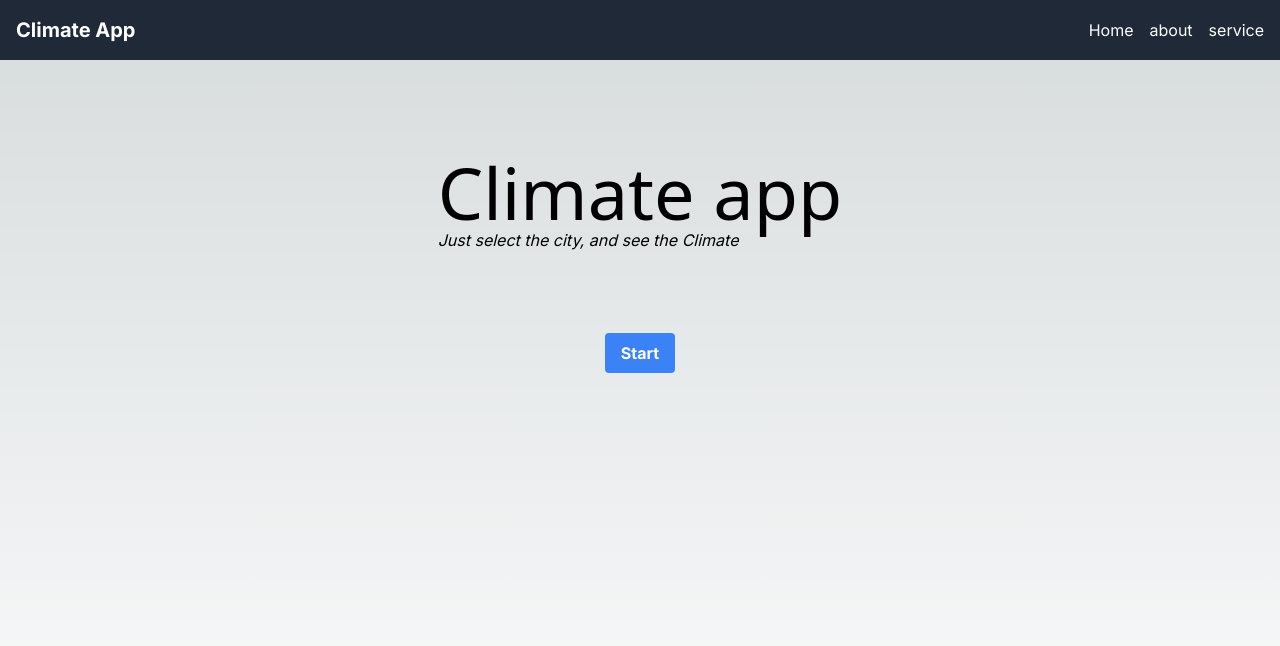
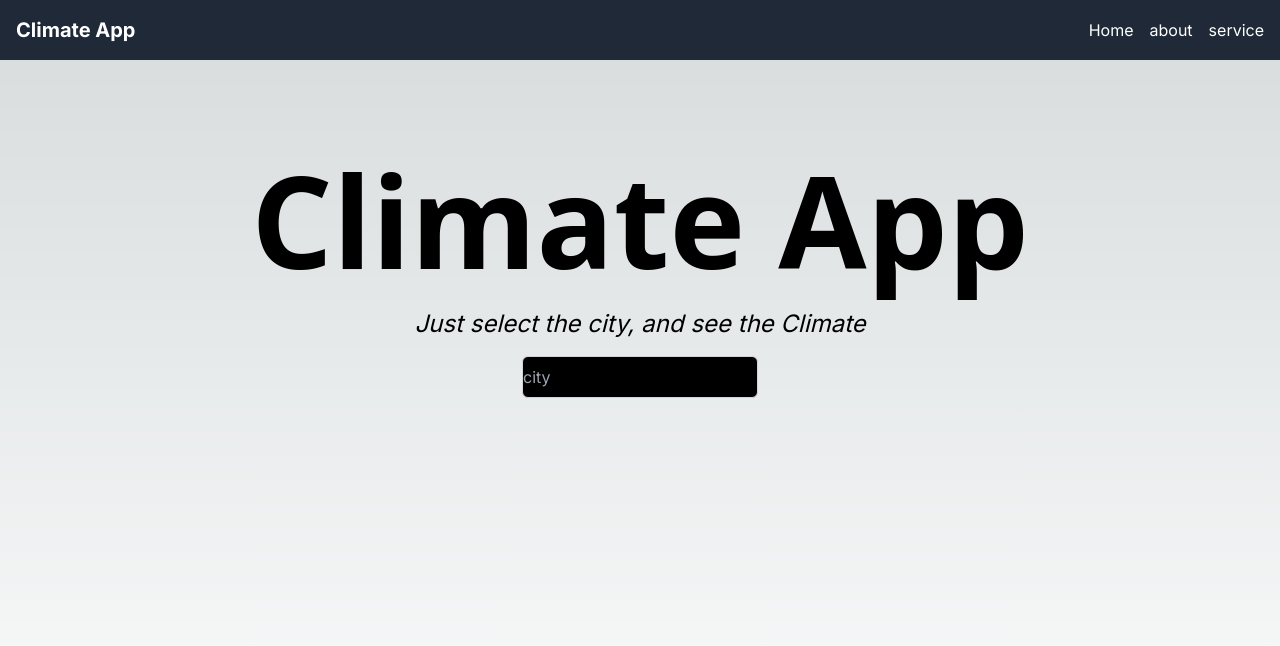
Before and after one commit to A1Daniel1/next, a Next.js app: page / in a window 1280 px wide. Shown: the top 646 px of the page. Built offline with nearby package versions, Linux system fonts and the light colour scheme.

Commit message:
refactoring the main page

```diff
--- a/app/page.js
+++ b/app/page.js
@@ -1,17 +1,23 @@
 export default function Home() {
   return (
     <main className="flex min-h-screen flex-col items-center justify-between p-24">
+
       <div className="flex flex-col items-center">
-        <div class="title">
-          <h1 class="font-sans text-7xl">Climate app</h1>
-          <p className="italic">Just select the city, and see the Climate</p>
+        <div className="title items-center">
+          <h1 className="capitalize font-sans text-9xl font-semibold">Climate app</h1>
+
+          <p className="italic text-center text-2xl pt-6">Just select the city, and see the Climate</p>
+
+          <div className="pt-4 flex justify-center items-center">
+            <input
+              type="text"
+              placeholder="city"
+              className="py-2 rounded-md border border-gray-300 bg-black"
+            />
+          </div>
+
         </div>
-
-        <button class="bg-blue-500 hover:bg-blue-600 text-white font-bold py-2 px-4 rounded">
-          Start
-        </button>
-
       </div>
     </main>
-  )
+  );
 }
```
